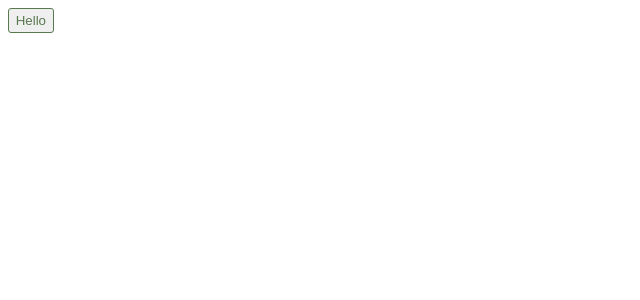
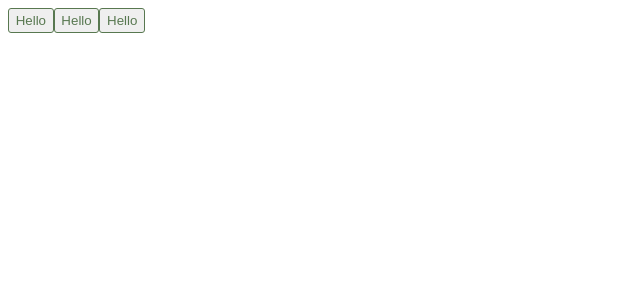
Before and after one commit to mokunshao/vigour, a Vue app: page / in a window 1280 px wide. Shown: the top 300 px of the page, without its empty margins (0-640 px from the left). Built offline with nearby package versions, Linux system fonts and the light colour scheme.

Commit message:
Update App.vue

```diff
--- a/src/App.vue
+++ b/src/App.vue
@@ -1,6 +1,8 @@
 <template>
-  <div id='app'>
+  <div id="app">
     <v-button>Hello</v-button>
+    <v-button icon="settings">Hello</v-button>
+    <v-button icon="settings" icon-position="right">Hello</v-button>
   </div>
 </template>
 
```
